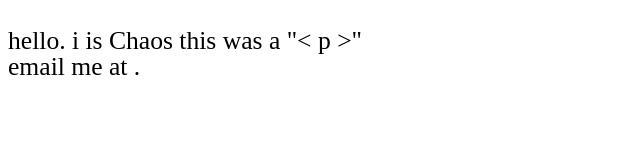
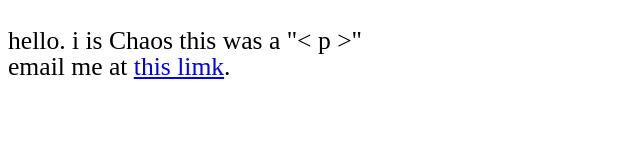
Before and after one commit to KHMS-Web-Design/The-chaotic-web, a plain HTML site: page sub_pages/contact-me.html in a window 1280 px wide. Shown: the whole page, without its empty margins (0-640 px from the left). Drawn offline with Linux system fonts and the light colour scheme.

Commit message:
Update contact-me.html

```diff
--- a/sub_pages/contact-me.html
+++ b/sub_pages/contact-me.html
@@ -10,7 +10,7 @@
 <body>
 
 <p>hello. i is Chaos this was a "< p >"</p>
-<p>email me at <a href=mailto:52363@student.khps.org></a>.</p>
+<p>email me at <a href=mailto:52363@student.khps.org>this limk</a>.</p>
 
 </body>
 </html>
```
